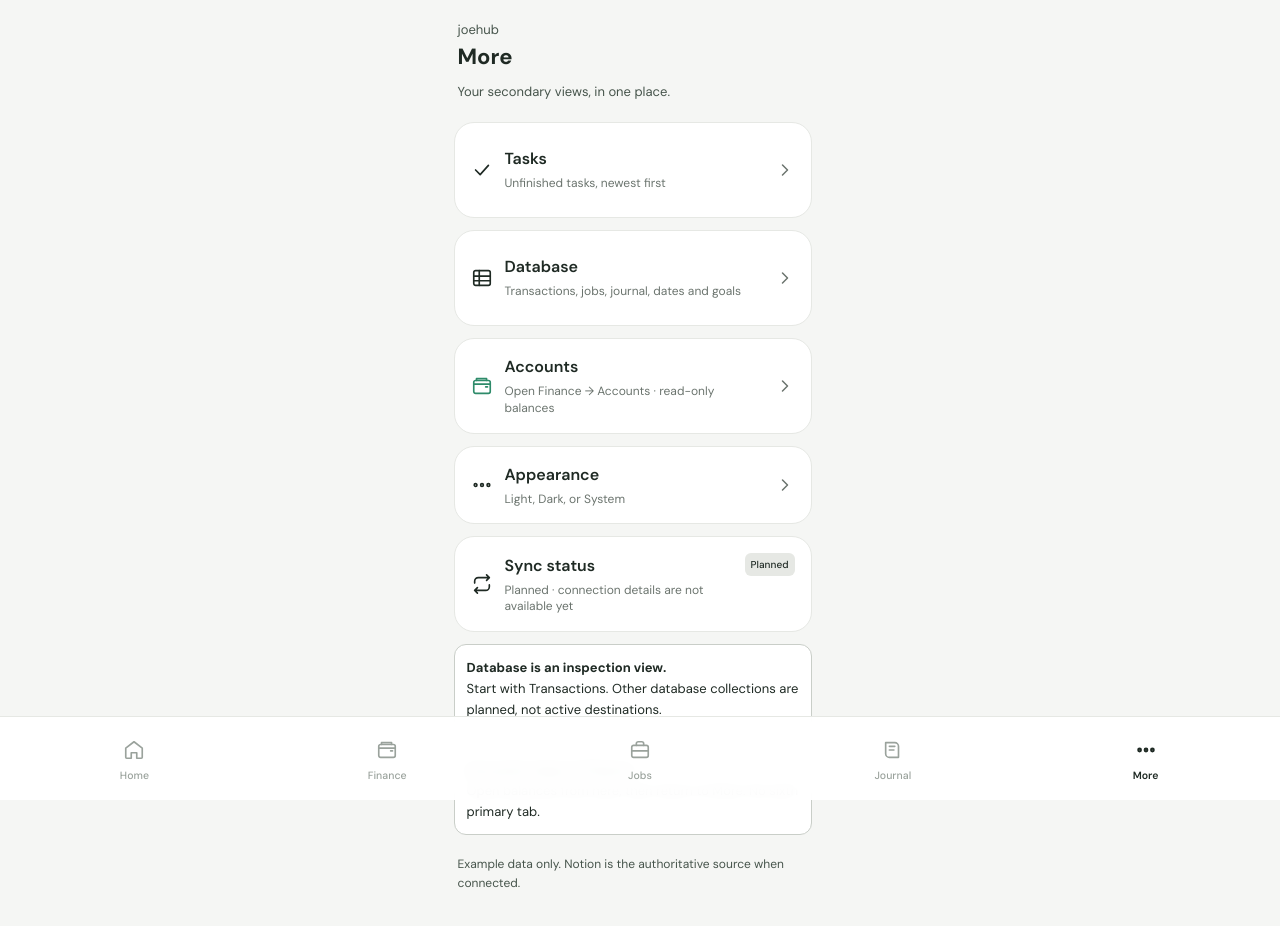
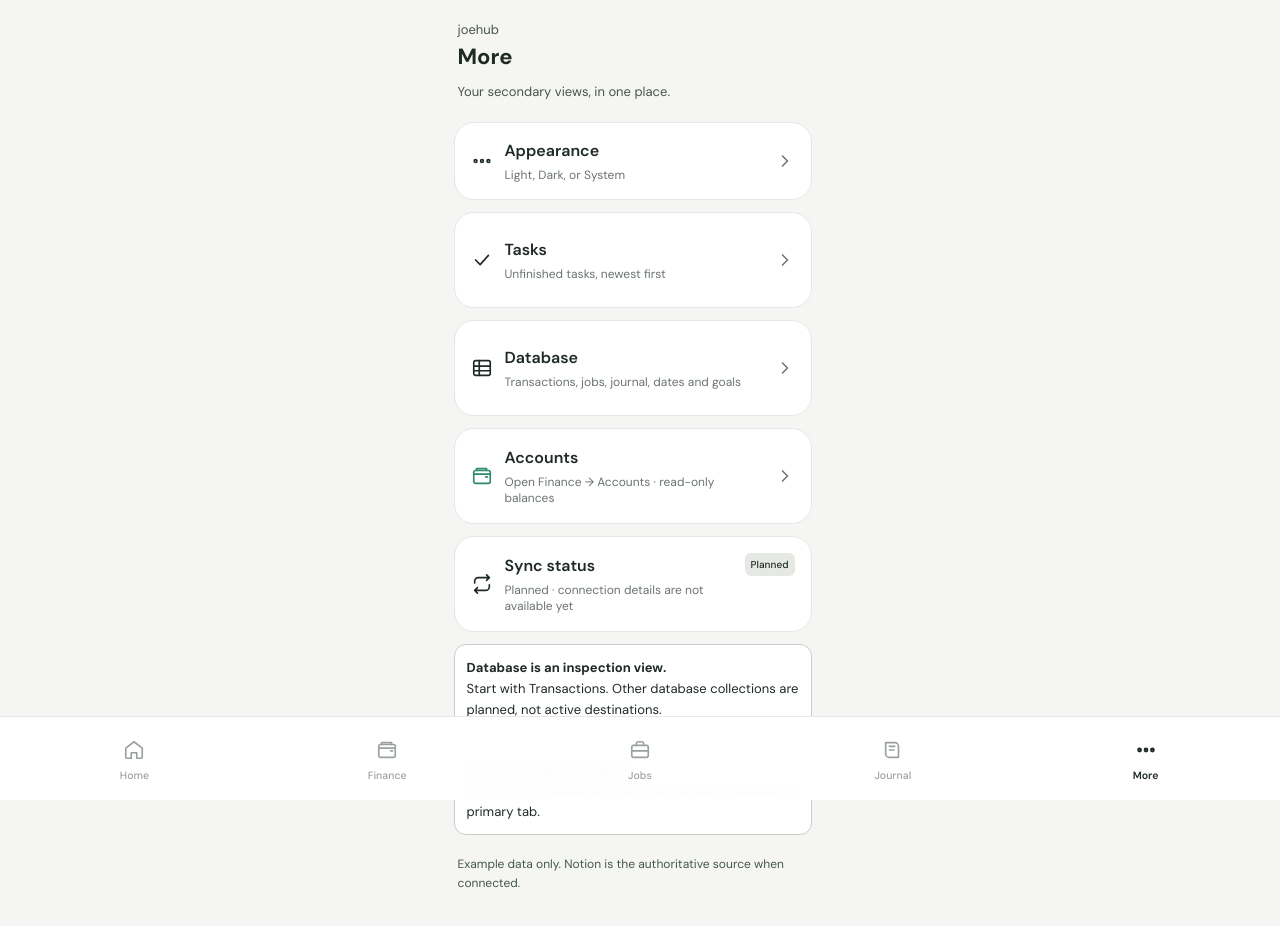
Before and after one commit to jchugcodes/joehub, a Next.js app in the folder web/: page /more in a window 1280 px wide. Shown: the top 926 px of the page. Built offline with nearby package versions, Linux system fonts and the light colour scheme.

Commit message:
Keep the More tab order and the dark token check.
Appearance sits above the existing More links so Tab still moves from Accounts to Home. The token test reads the dark rule, not the file comment.

Co-authored-by: Joe Hughes <jchugcodes@users.noreply.github.com>

```diff
--- a/web/app/globals.css
+++ b/web/app/globals.css
@@ -2,7 +2,7 @@
 @tailwind components;
 @tailwind utilities;
 
-/* Light values stay the existing theme. html.dark switches the v9 dark tokens. */
+/* Light values stay the existing theme. The dark class on the document element switches the v9 tokens. */
 :root {
   --page: #f5f6f4;
   --surface: #ffffff;
--- a/web/app/more/page.tsx
+++ b/web/app/more/page.tsx
@@ -32,6 +32,14 @@ export default function MorePage() {
         <p className="mt-2 text-ui-13 leading-relaxed text-[#46544B]">Your secondary views, in one place.</p>
       </header>
       <div className="mt-5 space-y-3 px-4">
+        <Link id="more-appearance" href="/more/settings" className="card flex min-h-11 items-center gap-3 p-4">
+          <Icon name="more" size={22} />
+          <span className="min-w-0 flex-1">
+            <span className="block text-ui-16 font-semibold">Appearance</span>
+            <span className="mt-1 block text-ui-12 leading-snug text-muted">Light, Dark, or System</span>
+          </span>
+          <Icon name="chevron" size={20} className="shrink-0 text-muted" />
+        </Link>
         <Link id="more-tasks" href="/tasks" className="card flex min-h-24 items-center gap-3 p-4">
           <Icon name="check" size={22} />
           <span className="min-w-0 flex-1">
@@ -53,14 +61,6 @@ export default function MorePage() {
           <span className="min-w-0 flex-1 text-ink">
             <span className="block text-ui-16 font-semibold">Accounts</span>
             <span className="mt-1 block text-ui-12 leading-snug text-muted">Open Finance → Accounts · read-only balances</span>
-          </span>
-          <Icon name="chevron" size={20} className="shrink-0 text-muted" />
-        </Link>
-        <Link id="more-appearance" href="/more/settings" className="card flex min-h-11 items-center gap-3 p-4">
-          <Icon name="more" size={22} />
-          <span className="min-w-0 flex-1">
-            <span className="block text-ui-16 font-semibold">Appearance</span>
-            <span className="mt-1 block text-ui-12 leading-snug text-muted">Light, Dark, or System</span>
           </span>
           <Icon name="chevron" size={20} className="shrink-0 text-muted" />
         </Link>
```
Also changed, not shown: 1 other file (tests, documents, lock files or other folders).
